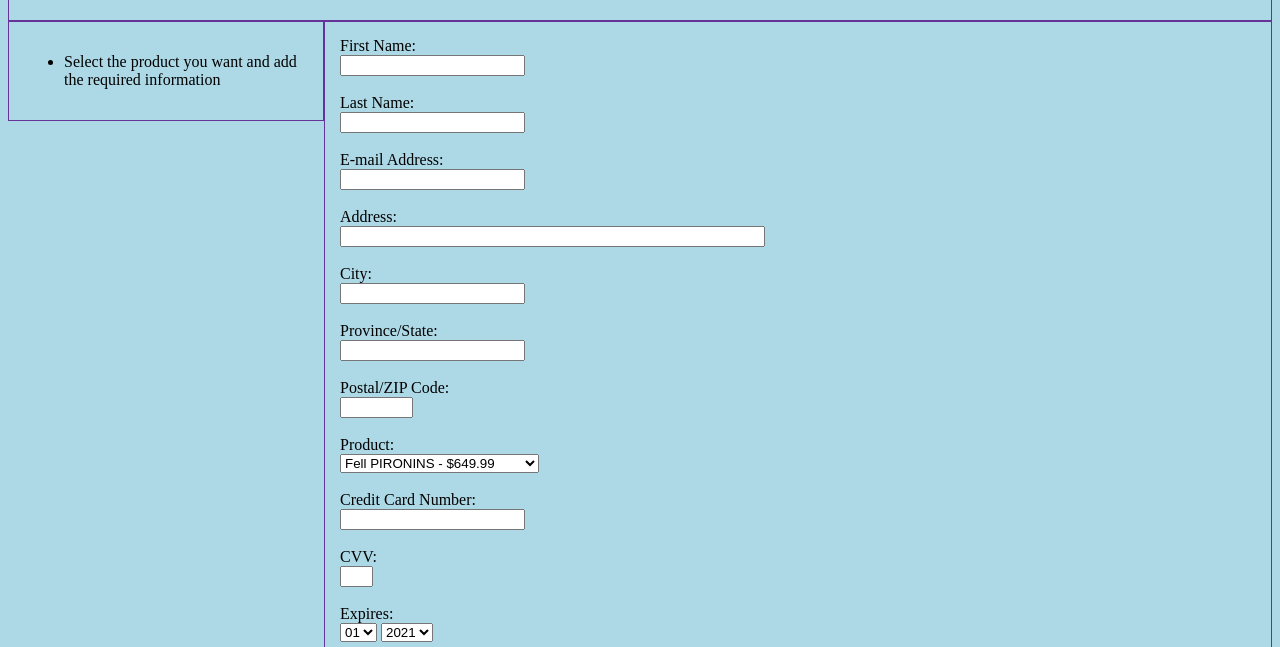
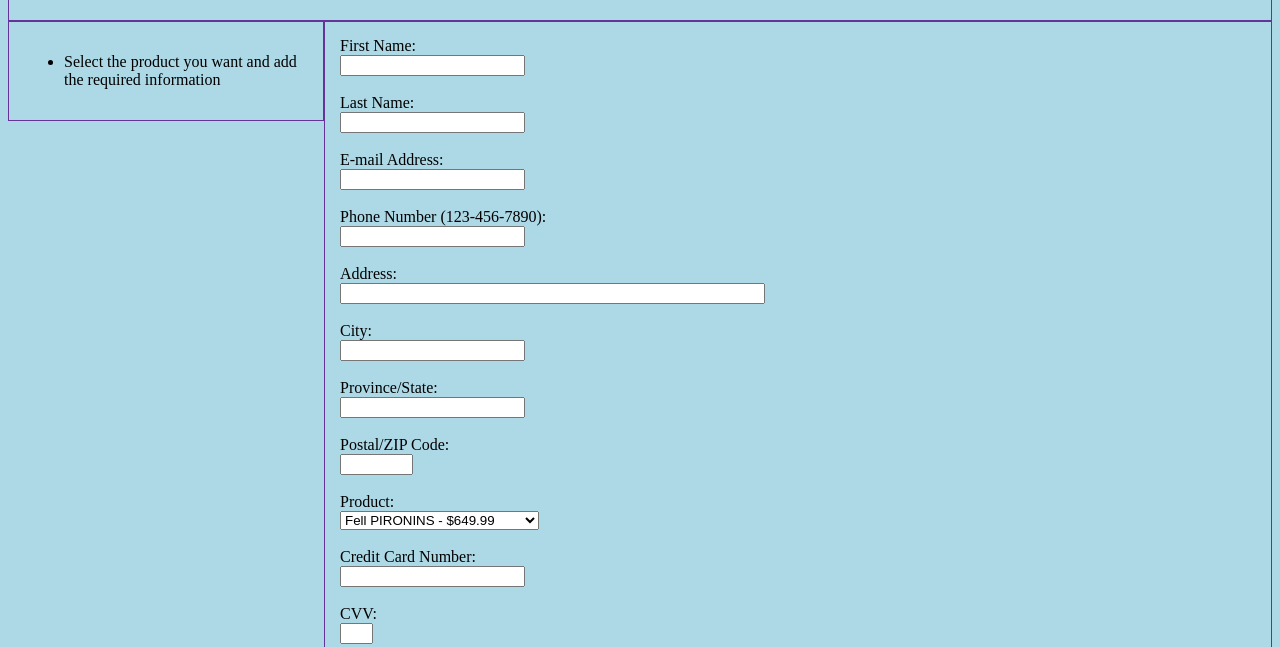
Before and after one commit to pmic1/main, a plain HTML site: page checkout.html in a window 1280 px wide. Shown: the part 153-800 px from the top of the page. Drawn offline with Linux system fonts and the light colour scheme.

Commit message:
Update checkout.html

```diff
--- a/checkout.html
+++ b/checkout.html
@@ -2,7 +2,9 @@
 <html>
     <head>
         <link rel="stylesheet" href="css/newgrid.css">
-        <!--CSS link-->
+        <!--css link-->
+        <meta name="viewport" content="width=device-width, initial-scale=1.0">
+ <!--viewport-->
 <title>Checkout</title>
     </head>
     <body>
@@ -30,8 +32,10 @@
         <input type="text" id="lname" name="lname" required="required"><br><br>
         <lable for ="email">E-mail Address:</lable><br>
        <input type="email" id="email" name="email" required="required" pattern=".+@.+..+"><br><br>
-        <label for="addr">Address:</label><br>
-        <input type="text" id="addr" name="addr" required="required" size="50"><br><br>
+       <label for="phone">Phone Number (123-456-7890):</label><br>
+       <input type="tel" id="phone" name="phone" pattern="[0-9]{3}-[0-9]{3}-[0-9]{4}" required="required"><br><br>
+       <lable for ="addr">Address:</lable><br>
+          <input type="text" id="addr" name="addr" required="required" size="50"><br><br>
         <label for="city">City:</label><br>
         <input type="text" id="city" name="city" required="required"><br><br>
         <label for="prov">Province/State:</label><br>
```
